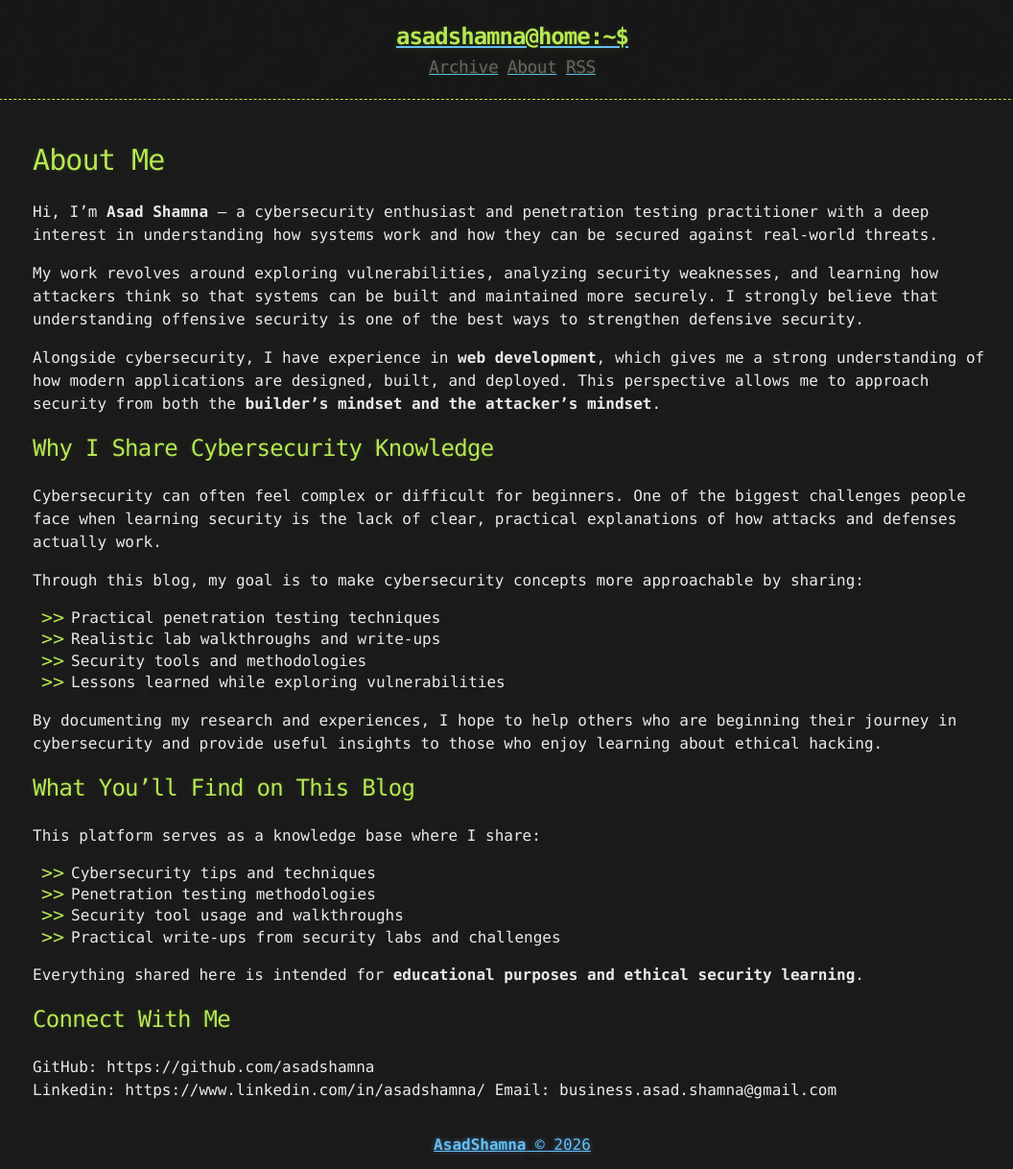
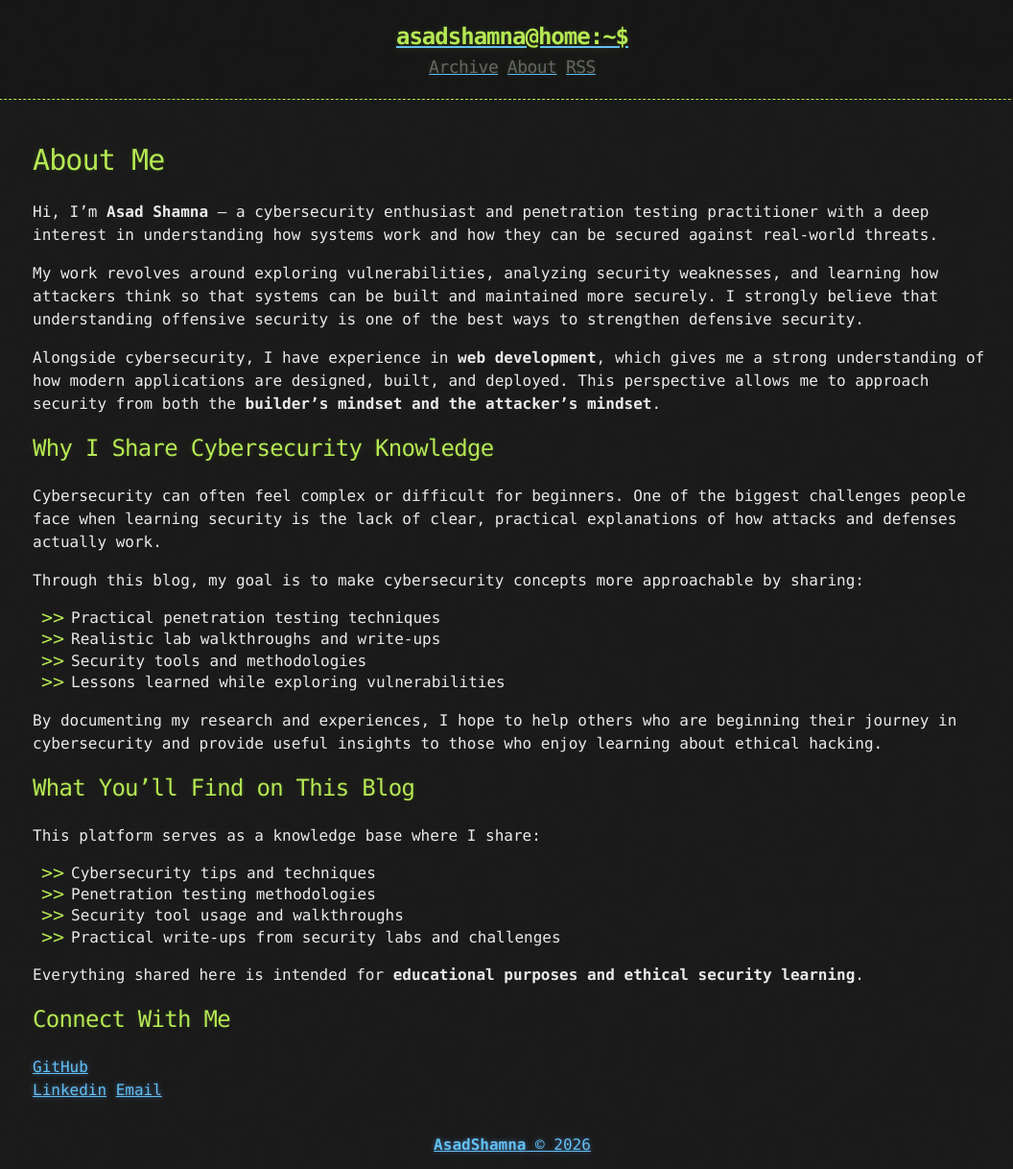
Before and after one commit to asadshamna/asadshamna.github.io, a Jekyll site: the page built from about.md, in a window 1280 px wide. Shown: the whole page at 96% size, without its empty margins (106-1162 px from the left). Built offline with Jekyll 4.4.1, drawn with Linux system fonts in a browser that asks for light colours.

Commit message:
updated about page

```diff
--- a/about.md
+++ b/about.md
@@ -37,6 +37,6 @@ Everything shared here is intended for **educational purposes and ethical securi
 
 ## Connect With Me
 
-GitHub: https://github.com/asadshamna
-Linkedin: https://www.linkedin.com/in/asadshamna/
-Email: business.asad.shamna@gmail.com
+[GitHub](https://github.com/asadshamna)
+[Linkedin](https://www.linkedin.com/in/asadshamna/)
+[Email](business.asad.shamna@gmail.com)
```
